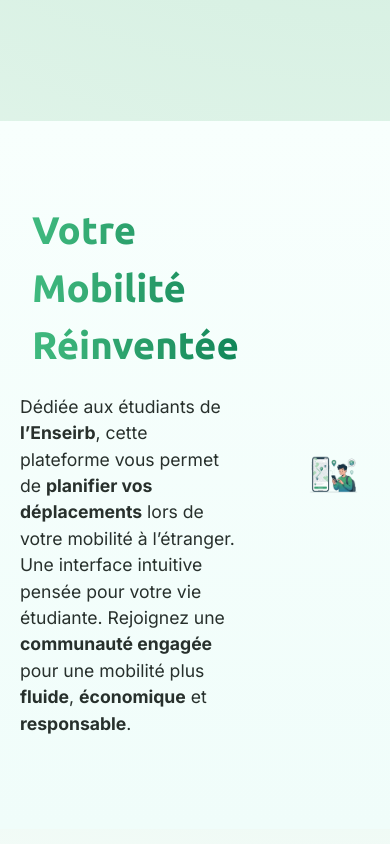
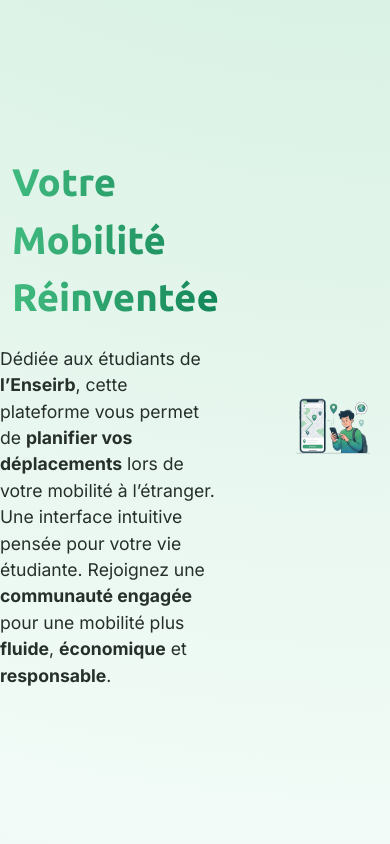
Before and after one commit to TLacault/mobiliteirb, a Nuxt app in the folder frontend/: page / in a window 390 px wide. Shown: the part 1020-1864 px from the top of the page. Built offline with nearby package versions, Linux system fonts and the light colour scheme.

Commit message:
feat(landing): removed background from mobilite section + increased spacing between sections (ref #27)

```diff
--- a/frontend/components/MobiliteReinventee.vue
+++ b/frontend/components/landing/MobiliteSection.vue
@@ -1,24 +1,30 @@
 <template>
   <div class="section-mobilite">
     <div class="content-wrapper">
-
       <!-- Zone texte -->
       <div class="text-zone">
         <div class="title-row">
-	  <Leaf :size="34" color="var(--primary)" />
+          <Leaf :size="34" color="var(--primary)" />
           <h1>Votre Mobilité Réinventée</h1>
         </div>
 
         <p>
-          Dédiée aux étudiants de <strong>l’Enseirb</strong>, cette plateforme vous permet de <strong>planifier vos déplacements</strong> lors de votre mobilité à l’étranger. Une interface intuitive pensée pour votre vie étudiante. Rejoignez une <strong>communauté engagée</strong> pour une mobilité plus <strong>fluide</strong>, <strong>économique</strong> et <strong>responsable</strong>.
+          Dédiée aux étudiants de <strong>l’Enseirb</strong>, cette plateforme
+          vous permet de <strong>planifier vos déplacements</strong> lors de
+          votre mobilité à l’étranger. Une interface intuitive pensée pour votre
+          vie étudiante. Rejoignez une <strong>communauté engagée</strong> pour
+          une mobilité plus <strong>fluide</strong>,
+          <strong>économique</strong> et <strong>responsable</strong>.
         </p>
       </div>
 
       <!-- Zone image -->
       <div class="image-zone">
-        <img src="/images/mobilite_illustration.png" alt="Illustration mobilité" />
+        <img
+          src="/images/mobilite_illustration.png"
+          alt="Illustration mobilité"
+        />
       </div>
-
     </div>
   </div>
 </template>
@@ -27,14 +33,12 @@
 import { Leaf } from "lucide-vue-next";
 
 useHead({
-  title: "MobiliteReinventee",
+  title: "MobiliteSection",
 });
 </script>
 
 <style scoped>
 .section-mobilite {
-  background: linear-gradient(to bottom, #f8fffd, #f0fdfa);
-  padding: 80px 20px;
   display: flex;
   justify-content: center;
 }
@@ -75,7 +79,6 @@ useHead({
   justify-content: center;
 }
 
-
 .text-zone p {
   font-size: 1.1rem;
   color: var(--text);
@@ -83,10 +86,9 @@ useHead({
   margin-bottom: 12px;
 }
 
-
 .image-zone img {
   width: 100%;
-  max-width: 420px;
+  max-width: 700px;
   object-fit: contain;
 }
 </style>
--- a/frontend/pages/index.vue
+++ b/frontend/pages/index.vue
@@ -2,10 +2,9 @@
   <div class="page">
     <div class="background-gradient"></div>
     <HeroSection />
-    <MobiliteReinventeeSection />
+    <MobiliteSection />
     <EnjeuxSection />
     <SolutionSection />
->>>>>>> 54ae9af03bff9cf9f55e56069e5ae27ab6ff4fd2
   </div>
 </template>
 
@@ -13,7 +12,7 @@
 import HeroSection from "../components/landing/HeroSection.vue";
 import EnjeuxSection from "../components/landing/EnjeuxSection.vue";
 import SolutionSection from "../components/landing/SolutionSection.vue";
-import MobiliteReinventeeSection from "../components/MobiliteReinventee.vue";
+import MobiliteSection from "../components/landing/MobiliteSection.vue";
 
 useHead({
   title: "Accueil",
@@ -43,7 +42,7 @@ useHead({
   position: relative;
   display: flex;
   flex-direction: column;
-  gap: 5rem;
+  gap: 7rem;
 }
 
 .container {
```
Also changed, not shown: frontend/components/template/MobilitiesList.vue (renamed from frontend/components/landing/MobilitiesList.vue).
